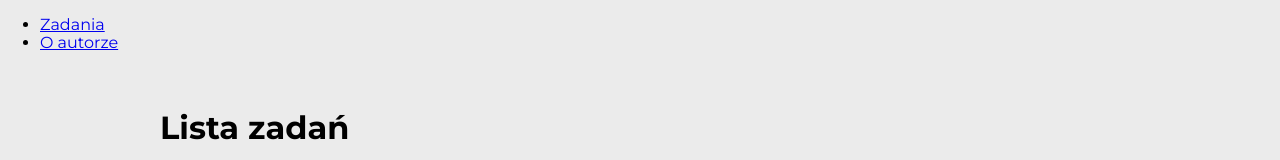
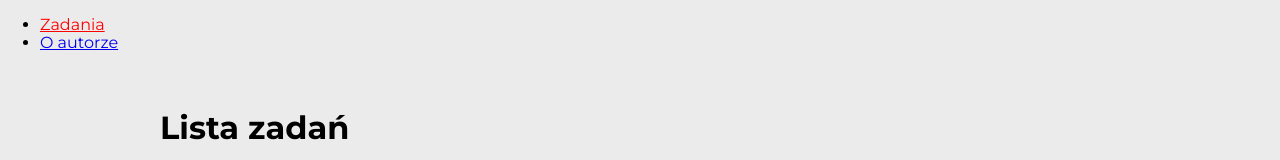
Before and after one commit to patrycja-gomza/todo-list-react, a React (Create React App) app: page /#/zadania in a window 1280 px wide. Shown: the top 160 px of the page. Built offline with nearby package versions, Linux system fonts and the light colour scheme.

Commit message:
refactor navigation links to use styled components

```diff
--- a/src/App.js
+++ b/src/App.js
@@ -1,17 +1,18 @@
-import { HashRouter, Link, Switch, Route, Redirect } from "react-router-dom";
+import { HashRouter, Switch, Route, Redirect } from "react-router-dom";
 import TaskPage from "./features/tasks/TaskPage";
 import TasksPage from "./features/tasks/TasksPage/";
 import AuthorPage from "./features/author/AuthorPage";
+import { StyledNavLink } from "./styled";
 
 export default () => (
     <HashRouter>
         <nav>
             <ul>
                 <li>
-                    <Link to="/zadania">Zadania</Link>
+                    <StyledNavLink to="/zadania">Zadania</StyledNavLink>
                 </li>
                 <li>
-                    <Link to="/autor">O autorze</Link>
+                    <StyledNavLink to="/autor">O autorze</StyledNavLink>
                 </li>
             </ul>
             <Switch>
--- /dev/null
+++ b/src/styled.js
@@ -0,0 +1,12 @@
+import { NavLink } from "react-router-dom";
+import styled from "styled-components";
+
+const activeClassName = "active";
+
+export const StyledNavLink = styled(NavLink).attrs(() => ({
+    activeClassName,
+}))`
+    &.${activeClassName} {
+        color: red;
+    }
+`;
```
